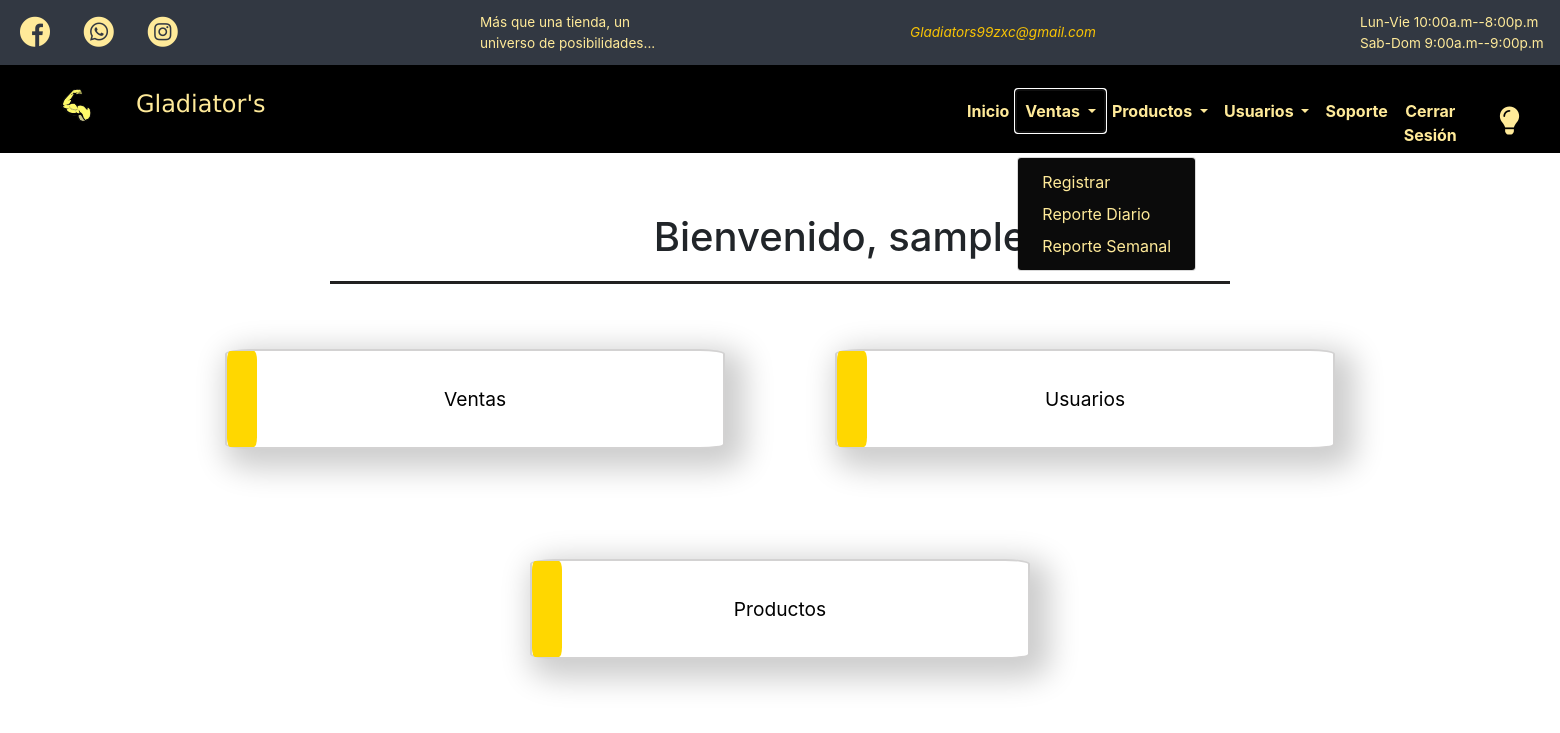
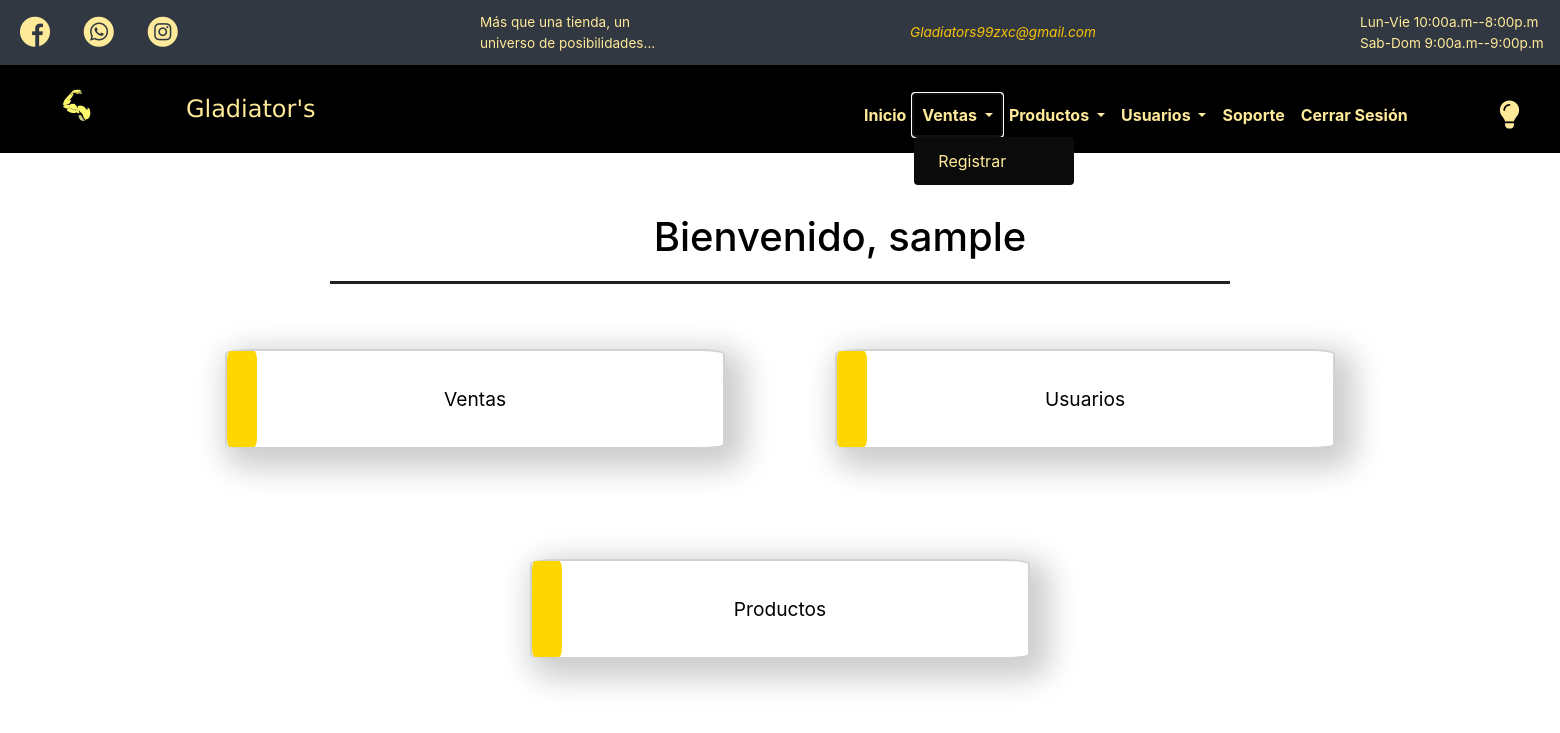
Before and after one commit to EsmeMP/gladiators_mine, a Flask app: page /secciones in a window 1560 px wide, after a click on "Ventas". Shown: the top 733 px of the page. Run offline with Flask 3, Linux system fonts and the light colour scheme; the visitor is signed in with stand-in values (Sample User, id 1); some libraries are stand-ins or nearby versions.

Commit message:
Areglando navbar

```diff
--- a/main.py
+++ b/main.py
@@ -28,48 +28,48 @@ app = Flask(__name__)
 app.secret_key = 'super_secret_key'
 serializer = URLSafeTimedSerializer(app.secret_key)
 
-# Define the folder to save uploaded files
-UPLOAD_FOLDER = os.path.join('static', 'uploads')
 
-# Add the configuration to the Flask app
+
+# UPLOAD_FOLDER = os.path.join('assets', 'img')
+# app.config['UPLOAD_FOLDER'] = UPLOAD_FOLDER
+
+UPLOAD_FOLDER = os.path.join('static', 'assets', 'img')
 app.config['UPLOAD_FOLDER'] = UPLOAD_FOLDER
 
+def actualizar_contraseñas():
+    connection = None
+    try:
+        connection = psycopg2.connect(
+            user="first_gladiator",
+            password="gladiator1st",
+            host="localhost",
+            port="5432",
+            database="database_gladiators"
+        )
+        cursor = connection.cursor()
 
+        # Leer las contraseñas existentes
+        cursor.execute("SELECT username, password FROM usuario")
+        usuarios = cursor.fetchall()
 
-# def actualizar_contraseñas():
-#     connection = None
-#     try:
-#         connection = psycopg2.connect(
-#             user="first_gladiator",
-#             password="gladiator1st",
-#             host="localhost",
-#             port="5432",
-#             database="database_gladiators"
-#         )
-#         cursor = connection.cursor()
+        # Encriptar las contraseñas y actualizar la base de datos
+        for username, password in usuarios:
+            hashed_password = generate_password_hash(password)
+            cursor.execute(
+                "UPDATE usuari SET password = %s WHERE username = %s",
+                (hashed_password, username)
+            )
 
-#         # Leer las contraseñas existentes
-#         cursor.execute("SELECT username, password FROM usuario")
-#         usuarios = cursor.fetchall()
+        connection.commit()
+        print("Contraseñas actualizadas exitosamente")
 
-#         # Encriptar las contraseñas y actualizar la base de datos
-#         for username, password in usuarios:
-#             hashed_password = generate_password_hash(password)
-#             cursor.execute(
-#                 "UPDATE usuari SET password = %s WHERE username = %s",
-#                 (hashed_password, username)
-#             )
+    except (Exception, psycopg2.Error) as error:
+        print("Error al conectar a la base de datos", error)
 
-#         connection.commit()
-#         print("Contraseñas actualizadas exitosamente")
-
-#     except (Exception, psycopg2.Error) as error:
-#         print("Error al conectar a la base de datos", error)
-
-#     finally:
-#         if connection:
-#             cursor.close()
-#             connection.close()
+    finally:
+        if connection:
+            cursor.close()
+            connection.close()
 
 def verificar_credenciales(username, password):
     connection = None
--- a/static/navbar.css
+++ b/static/navbar.css
@@ -127,6 +127,146 @@
     position:relative;
 }
 
+/* Fondo negro para la barra de navegación */
+.navbar { /* Elemento navbar */
+    background-color: #000000 !important; /* Forzar el fondo negro */
+    width: 610px;
+    height: 20px;
+    justify-content: flex-end; /* Mueve la barra de navegación a la derecha */
+    margin-left: 750px;
+    position: relative;
+}
+
+/* Texto amarillo para los enlaces de navegación */
+.navbar-nav .nav-item .nav-link { /* Enlaces dentro del navbar */
+    color: #FFEA99 !important; /* Texto amarillo */
+}
+
+.nav-link {
+    transition: color 0.3s ease-in-out, background-color 0.3s ease-in-out;
+}
+
+.nav-link:hover {
+    color: #ff6f61; /* Cambia a un color deseado */
+    background-color: #f0f0f0; /* Cambia el fondo del enlace */
+}
+
+/* Hover: texto amarillo y fondo negro */
+.navbar-nav .nav-item .nav-link:hover {
+    color: #fcfbf9 !important; /* Texto amarillo en hover */
+    background-color: #000 !important; /* Fondo negro en hover */
+}
+
+/* Texto amarillo para la marca y otros textos dentro de la navbar */
+.navbar-brand, .navbar-toggler-icon, .navbar .h5, .logo-gladiators h5 { /* Texto dentro del navbar */
+    color: #FFEA99 !important; /* Texto amarillo */
+}
+
+/* Dropdown Menu */
+.dropdown-menu { /* Menú desplegable dentro del navbar */
+    background-color: #0b0b0b !important; /* Fondo negro */
+    border: none;
+}
+
+/* Texto amarillo en los elementos del dropdown */
+.dropdown-item { /* Elementos del menú desplegable */
+    color: #FFEA99 !important; /* Texto amarillo */
+}
+
+/* Hover en el dropdown */
+.dropdown-item:hover {
+    color: #fcfcfc !important; /* Texto amarillo en hover */
+    background-color: #000000 !important; /* Fondo negro en hover */
+}
+
+.navbar-toggler { /* Botón de toggle para dispositivos móviles */
+    border-color: yellow; /* Cambia el color del borde del botón */
+}
+
+.navbar-toggler-icon { /* Icono del botón de toggle */
+    background-image: url('../static/assets/font/menu.svg');
+}
+
+.navbar-toggler:focus, .navbar-toggler:hover {
+    background-color: #000; /* Fondo negro */
+    opacity: 0.7;
+}
+
+.logo-gladiators h5 {
+    left: -1150px;
+    position: relative;
+    top: 5px;
+    /* margin-right: 200px; */
+}
+.product-image {
+    max-width: 100px;
+    max-height: 100px;
+        }
+.logo-gladiators {
+    display: flex;
+    align-items: center;
+    margin-left: 2%;
+    position: relative;
+    top: 10px;
+}
+
+.logo-gladiators img {
+    max-width: 50px;
+}
+
+.logo-gladiators h5 {
+    margin-right: 5%; /* Ajusta este valor para el espacio entre la imagen y el texto */
+}
+
+.navbar {
+    height: 0px !important; /* Forzar altura */
+    padding: 0 !important; /* Forzar padding */
+}
+
+    .navbar-expand-lg .navbar-collapse {
+        margin-left: 30%;
+    }
+
+
+
+
+
+
+
+
+
+/* Los dos contenedores principales responsivos */
+@media (max-width: 800px) {
+    .container {
+        flex-direction: column; /* Cambia a columna en pantallas más pequeñas */
+        align-items: center; /* Centra los elementos */
+    }
+    .principal-container, .pre-visualizacion {
+        width: 100%; /* Ajusta el ancho al 100% en pantallas pequeñas */
+    }
+    .pre-visualizacion {
+        margin-top: 20px; /* Añade un margen superior para separar los elementos */
+    }
+}
+
+@media (max-width: 768px) {
+    .pre-visualizacion {
+        width: 100%; /* Ajusta el ancho al 100% en pantallas pequeñas */
+        max-width: 305px; /* Límite máximo de ancho para mantener el diseño */
+        margin: 0 auto; /* Centra horizontalmente en pantallas pequeñas */
+    }
+}
+
+.navbar {
+    background-color: #000000;
+    width: 1000px;
+    height: 20px;
+    justify-content: flex-end;
+    margin-left: 530px;
+    position:relative;
+    top: -8px;
+}
+
 /* Amarillo Pastel: #FFFFCC
 Amarillo Normal: #FFD700
 Mostaza: #D4AF37
@@ -137,3 +277,52 @@ Amarillo Ocre: #CC7722
 Amarillo Ámbar: #FFBF00
 Amarillo Dorado Oscuro: #B8860B
 Amarillo Maíz: #FBEC5D */
+
+.nav-link {
+    transition: transform 0.4s ease-in-out;
+}
+
+.nav-link:hover {
+    transform: scale(1.2); /* Aumenta el tamaño del enlace */
+}
+
+/* CAMBIO DE FONDO */
+/* Estilo para el modo claro */
+body {
+    background-color: white;
+    color: black;
+    transition: background-color 0.3s, color 0.3s;
+}
+
+/* Estilo para el modo oscuro */
+body.dark-mode {
+    background-color: #121212;
+    color: white;
+}
+
+/* Estilo para el botón de modo oscuro */
+.toggle-dark-mode {
+    cursor: pointer;
+    font-size: 28px;
+    position:absolute;
+    top: 94px;
+    right: 20px;
+    color: #FFEA99; /* Amarillo como en otros elementos */
+}
+
+/* Estilo para el ícono en modo oscuro */
+body.dark-mode .toggle-dark-mode {
+    color: #FFEA99; /* Cambia el color del ícono en modo oscuro si lo deseas */
+}
+
+.toggle-dark-mode i{
+    padding-right:20px;
+    margin-bottom: 0px;
+    top:20px;
+}
+/* Los dos contenedores principales responsivos */
+
+.toggle-dark-mode:hover {
+    transform: scale(1.3); /* Aumenta el tamaño del ícono */
+    color: #ffd700; /* Cambia a un tono más brillante de amarillo */
+}
--- a/templates/consultaVenta.html
+++ b/templates/consultaVenta.html
@@ -61,8 +61,8 @@
                         </a>
                         <div class="dropdown-menu" aria-labelledby="ventasDropdown">
                             <a class="dropdown-item" href="{{ url_for('registrar_venta') }}">Registrar</a>
-                            <a class="dropdown-item" href="{{ url_for('reporte_diario') }}">Reporte Diario</a>
-                            <a class="dropdown-item" href="{{ url_for('reporte_semanal') }}">Reporte Semanal</a>
+                            <!-- <a class="dropdown-item" href="{{ url_for('reporte_diario') }}">Reporte Diario</a>
+                            <a class="dropdown-item" href="{{ url_for('reporte_semanal') }}">Reporte Semanal</a> -->
                         </div>
                     </li>
                     <li class="nav-item dropdown">
--- a/templates/consultarProducto.html
+++ b/templates/consultarProducto.html
@@ -57,8 +57,8 @@
                         </a>
                         <div class="dropdown-menu" aria-labelledby="ventasDropdown">
                             <a class="dropdown-item" href="{{ url_for('registrar_venta') }}">Registrar</a>
-                            <a class="dropdown-item" href="{{ url_for('reporte_diario') }}">Reporte Diario</a>
-                            <a class="dropdown-item" href="{{ url_for('reporte_semanal') }}">Reporte Semanal</a>
+                            <!-- <a class="dropdown-item" href="{{ url_for('reporte_diario') }}">Reporte Diario</a>
+                            <a class="dropdown-item" href="{{ url_for('reporte_semanal') }}">Reporte Semanal</a> -->
                         </div>
                     </li>
                     <li class="nav-item dropdown">
--- a/templates/consultarProductos.html
+++ b/templates/consultarProductos.html
@@ -59,8 +59,8 @@
                         </a>
                         <div class="dropdown-menu" aria-labelledby="ventasDropdown">
                             <a class="dropdown-item" href="{{ url_for('registrar_venta') }}">Registrar</a>
-                            <a class="dropdown-item" href="{{ url_for('reporte_diario') }}">Reporte Diario</a>
-                            <a class="dropdown-item" href="{{ url_for('reporte_semanal') }}">Reporte Semanal</a>
+                            <!-- <a class="dropdown-item" href="{{ url_for('reporte_diario') }}">Reporte Diario</a>
+                            <a class="dropdown-item" href="{{ url_for('reporte_semanal') }}">Reporte Semanal</a> -->
                         </div>
                     </li>
                     <li class="nav-item dropdown">
--- a/templates/consultarUsuario.html
+++ b/templates/consultarUsuario.html
@@ -56,8 +56,8 @@
                         </a>
                         <div class="dropdown-menu" aria-labelledby="ventasDropdown">
                             <a class="dropdown-item" href="{{ url_for('registrar_venta') }}">Registrar</a>
-                            <a class="dropdown-item" href="{{ url_for('reporte_diario') }}">Reporte Diario</a>
-                            <a class="dropdown-item" href="{{ url_for('reporte_semanal') }}">Reporte Semanal</a>
+                            <!-- <a class="dropdown-item" href="{{ url_for('reporte_diario') }}">Reporte Diario</a>
+                            <a class="dropdown-item" href="{{ url_for('reporte_semanal') }}">Reporte Semanal</a> -->
                         </div>
                     </li>
                     <li class="nav-item dropdown">
--- a/templates/consultarUsuarios.html
+++ b/templates/consultarUsuarios.html
@@ -55,8 +55,8 @@
                         </a>
                         <div class="dropdown-menu" aria-labelledby="ventasDropdown">
                             <a class="dropdown-item" href="{{ url_for('registrar_venta') }}">Registrar</a>
-                            <a class="dropdown-item" href="{{ url_for('reporte_diario') }}">Reporte Diario</a>
-                            <a class="dropdown-item" href="{{ url_for('reporte_semanal') }}">Reporte Semanal</a>
+                            <!-- <a class="dropdown-item" href="{{ url_for('reporte_diario') }}">Reporte Diario</a>
+                            <a class="dropdown-item" href="{{ url_for('reporte_semanal') }}">Reporte Semanal</a> -->
                         </div>
                     </li>
                     <li class="nav-item dropdown">
--- a/templates/editarProduct.html
+++ b/templates/editarProduct.html
@@ -55,8 +55,8 @@
                         </a>
                         <div class="dropdown-menu" aria-labelledby="ventasDropdown">
                             <a class="dropdown-item" href="{{ url_for('registrar_venta') }}">Registrar</a>
-                            <a class="dropdown-item" href="{{ url_for('reporte_diario') }}">Reporte Diario</a>
-                            <a class="dropdown-item" href="{{ url_for('reporte_semanal') }}">Reporte Semanal</a>
+                            <!-- <a class="dropdown-item" href="{{ url_for('reporte_diario') }}">Reporte Diario</a>
+                            <a class="dropdown-item" href="{{ url_for('reporte_semanal') }}">Reporte Semanal</a> -->
                         </div>
                     </li>
                     <li class="nav-item dropdown">
@@ -99,7 +99,7 @@
     <h2>Edición de nombre del producto</h2>
     <hr class="line">
     <br>
-    <form action="{{ url_for('update_producto_post', id_producto=datos[0]) }}" method="POST" enctype="multipart/form-data">
+    <form id="myform" action="{{ url_for('update_producto_post', id_producto=datos[0]) }}" method="POST" enctype="multipart/form-data">
         <section class="label">
             <label for="nombre">Nombre:</label>
             <input type="text" id="nombre" name="nombre" value="{{ datos[1] }}" required>
--- a/templates/editarUsuario.html
+++ b/templates/editarUsuario.html
@@ -16,6 +16,7 @@
 <script src="https://cdn.jsdelivr.net/npm/@popperjs/core@2.5.4/dist/umd/popper.min.js"></script>
 <script src="https://maxcdn.bootstrapcdn.com/bootstrap/4.5.2/js/bootstrap.min.js"></script>
 <link rel="stylesheet" href="../static/navbar.css">
+
 
 
 </head>
@@ -58,8 +59,8 @@
                         </a>
                         <div class="dropdown-menu" aria-labelledby="ventasDropdown">
                             <a class="dropdown-item" href="{{ url_for('registrar_venta') }}">Registrar</a>
-                            <a class="dropdown-item" href="{{ url_for('reporte_diario') }}">Reporte Diario</a>
-                            <a class="dropdown-item" href="{{ url_for('reporte_semanal') }}">Reporte Semanal</a>
+                            <!-- <a class="dropdown-item" href="{{ url_for('reporte_diario') }}">Reporte Diario</a>
+                            <a class="dropdown-item" href="{{ url_for('reporte_semanal') }}">Reporte Semanal</a> -->
                         </div>
                     </li>
                     <li class="nav-item dropdown">
--- a/templates/regProduct.html
+++ b/templates/regProduct.html
@@ -66,8 +66,8 @@
                         </a>
                         <div class="dropdown-menu" aria-labelledby="ventasDropdown">
                             <a class="dropdown-item" href="{{ url_for('registrar_venta') }}">Registrar</a>
-                            <a class="dropdown-item" href="{{ url_for('reporte_diario') }}">Reporte Diario</a>
-                            <a class="dropdown-item" href="{{ url_for('reporte_semanal') }}">Reporte Semanal</a>
+                            <!-- <a class="dropdown-item" href="{{ url_for('reporte_diario') }}">Reporte Diario</a>
+                            <a class="dropdown-item" href="{{ url_for('reporte_semanal') }}">Reporte Semanal</a> -->
                         </div>
                     </li>
                     <li class="nav-item dropdown">
--- a/templates/regUsuario.html
+++ b/templates/regUsuario.html
@@ -66,8 +66,8 @@
                         </a>
                         <div class="dropdown-menu" aria-labelledby="ventasDropdown">
                             <a class="dropdown-item" href="{{ url_for('registrar_venta') }}">Registrar</a>
-                            <a class="dropdown-item" href="{{ url_for('reporte_diario') }}">Reporte Diario</a>
-                            <a class="dropdown-item" href="{{ url_for('reporte_semanal') }}">Reporte Semanal</a>
+                            <!-- <a class="dropdown-item" href="{{ url_for('reporte_diario') }}">Reporte Diario</a>
+                            <a class="dropdown-item" href="{{ url_for('reporte_semanal') }}">Reporte Semanal</a> -->
                         </div>
                     </li>
                     <li class="nav-item dropdown">
--- a/templates/secciones.html
+++ b/templates/secciones.html
@@ -14,6 +14,7 @@
 <script src="https://cdn.jsdelivr.net/npm/@popperjs/core@2.5.4/dist/umd/popper.min.js"></script>
 <script src="https://maxcdn.bootstrapcdn.com/bootstrap/4.5.2/js/bootstrap.min.js"></script>
 <link rel="stylesheet" href="https://cdnjs.cloudflare.com/ajax/libs/font-awesome/6.0.0-beta3/css/all.min.css">
+<link rel="stylesheet" href="../static/navbar.css">
 <style>
     .logo-gladiators {
     display: flex;
@@ -83,8 +84,8 @@
                         </a>
                         <div class="dropdown-menu" aria-labelledby="ventasDropdown">
                             <a class="dropdown-item" href="{{ url_for('registrar_venta') }}">Registrar</a>
-                            <a class="dropdown-item" href="{{ url_for('reporte_diario') }}">Reporte Diario</a>
-                            <a class="dropdown-item" href="{{ url_for('reporte_semanal') }}">Reporte Semanal</a>
+                            <!-- <a class="dropdown-item" href="{{ url_for('reporte_diario') }}">Reporte Diario</a>
+                            <a class="dropdown-item" href="{{ url_for('reporte_semanal') }}">Reporte Semanal</a> -->
                         </div>
                     </li>
                     <li class="nav-item dropdown">
```
Also changed, not shown: static/assets/img/persona.jpeg (added), static/uploads/fdf070ed-41bb-4222-862a-40ba3965d8ee.jpg (added).
